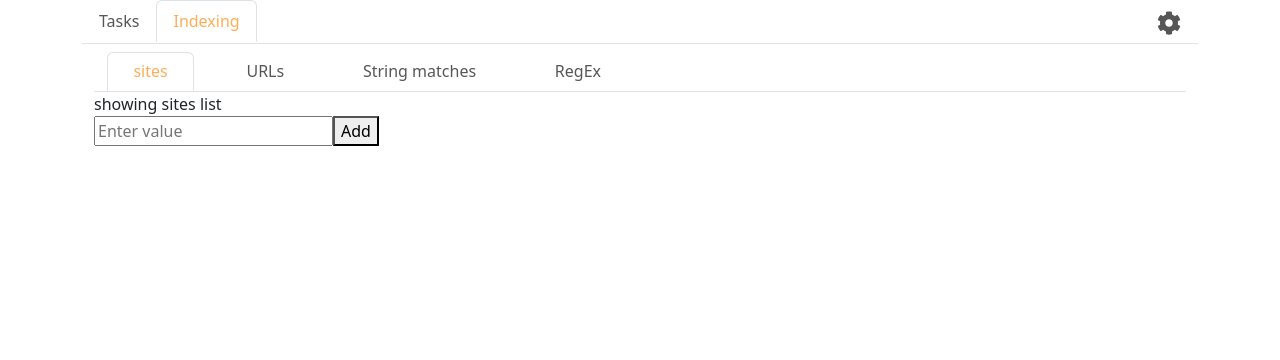
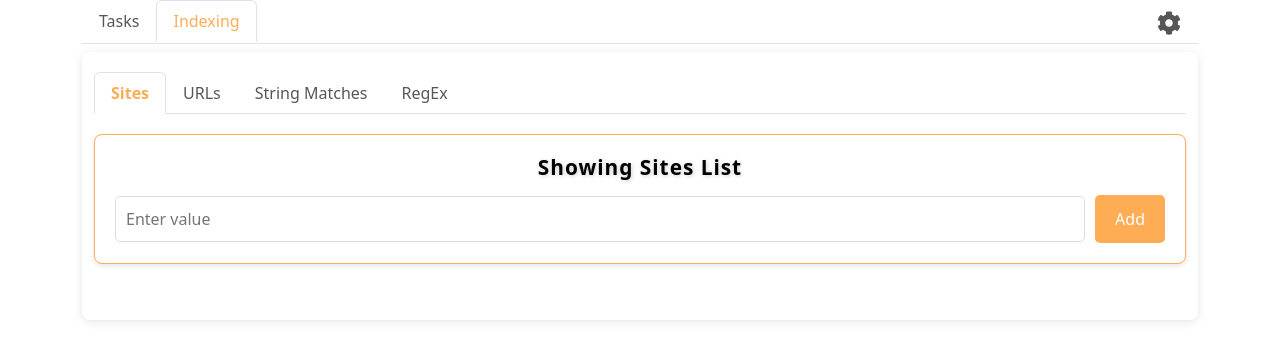
Before and after one commit to ternextensionteam/TERN, a React app: page / in a window 1280 px wide. Both pictures are taken after a click on the button "Indexing". Built offline with nearby package versions, Linux system fonts and the light colour scheme; some packages are replaced by stand-ins of ours.

Commit message:
Update Index Page Styling

```diff
--- a/package.json
+++ b/package.json
@@ -15,7 +15,7 @@
     "bootstrap": "^5.3.3",
     "hawk2": "file:",
     "react": "^18.3.1",
-    "react-bootstrap": "^2.10.7",
+    "react-bootstrap": "^2.10.9",
     "react-dom": "^18.3.1",
     "react-icons": "^5.3.0"
   },
--- /dev/null
+++ b/src/components/IndexInput/IndexInput.css
@@ -0,0 +1,48 @@
+
+.index-input-container {
+    display: flex;
+    align-items: center;
+    gap: 10px;
+    margin-top: 15px;
+  }
+
+
+  .index-input-field {
+    flex: 1;
+    padding: 10px;
+    font-size: 1rem;
+    border: 1px solid #ddd;
+    border-radius: 5px;
+    transition: border-color 0.3s ease;
+  }
+
+
+  .index-input-field:focus {
+    border-color: #ffad54;
+    outline: none;
+  }
+
+
+  .index-input-button {
+    background-color: #ffad54;
+    color: #fff;
+    padding: 12px 20px;
+    border: none;
+    border-radius: 5px;
+    font-size: 1rem;
+    cursor: pointer;
+    transition: background-color 0.3s ease, transform 0.3s ease;
+  }
+
+
+  .index-input-button:hover {
+    background-color: #ffad54;
+    transform: scale(1.05);
+  }
+
+
+  .index-input-button:disabled {
+    background-color: #ccc;
+    cursor: not-allowed;
+    transform: scale(1);
+  }
--- a/src/components/IndexInput/IndexInput.js
+++ b/src/components/IndexInput/IndexInput.js
@@ -1,5 +1,5 @@
 import React, { useState } from 'react';
-
+import './IndexInput.css';
 const IndexInput = ({ add }) => {
   const [inputValue, setInputValue] = useState('');
 
@@ -11,14 +11,17 @@ const IndexInput = ({ add }) => {
   };
 
   return (
-    <div>
+    <div className="index-input-container">
       <input
         type="text"
+        className="index-input-field"
         value={inputValue}
         onChange={(e) => setInputValue(e.target.value)}
         placeholder="Enter value"
       />
-      <button onClick={handleAdd}>Add</button>
+      <button className="index-input-button" onClick={handleAdd}>
+        Add
+      </button>
     </div>
   );
 };
--- /dev/null
+++ b/src/components/IndexList/IndexList.css
@@ -0,0 +1,34 @@
+
+ul {
+    list-style-type: none;
+    padding: 0;
+    margin: 0;
+    font-family: Arial, sans-serif;
+    background-color: #ffffff;
+    border-radius: 8px;
+    box-shadow: 0 2px 8px rgba(0, 0, 0, 0.1);
+    overflow: hidden;
+    max-width: 400px;
+    margin: 20px auto;
+  }
+
+
+  li {
+    padding: 12px;
+    border-bottom: 1px solid #ddd;
+    font-size: 16px;
+    color: #333;
+    cursor: pointer;
+    transition: background-color 0.3s ease, color 0.3s ease;
+  }
+
+
+  li:hover {
+    background-color: #FFA500;
+    color: white;
+  }
+
+
+  li:last-child {
+    border-bottom: none;
+  }
--- a/src/components/IndexList/IndexList.js
+++ b/src/components/IndexList/IndexList.js
@@ -1,4 +1,5 @@
 import React from 'react';
+import './indexlist.css';
 
 const IndexList = ({ items }) => {
   return (
--- a/src/components/IndexingSection/IndexingSection.css
+++ b/src/components/IndexingSection/IndexingSection.css
@@ -1,10 +1,43 @@
-.subnav-link {
-    color: rgb(86, 86, 86) !important;
-    padding: 0.5vw 2vw !important; /* Adjust padding */
-    margin: 0 1vw !important; /* Adjust margin */
-    font-size: clamp(8px,4vw,16px) !important; /* Adjust font size */
+.indexing-section {
+  max-width: 700px;
+  margin: 0 auto;
+  padding: 20px;
+  background: #fff;
+  border-radius: 8px;
+  box-shadow: 0 2px 10px rgba(0, 0, 0, 0.1);
 }
 
-  .subnav-link.active {
-    color: #ffad54 !important;
-  }
+
+.indexing-box {
+  background: #ffffff;
+  padding: 20px;
+  border-radius: 8px;
+  border: 1px solid #ffad54;
+  box-shadow: 0 2px 5px rgba(0, 0, 0, 0.1);
+  margin: 20px 0;
+  text-align: center;
+}
+
+
+.subnav-link {
+  color: #555;
+  padding: 10px 15px;
+  font-size: 1rem;
+  transition: all 0.3s ease-in-out;
+}
+
+.subnav-link.active {
+  color: #ffad54;
+  font-weight: bold;
+  border-bottom: 3px solid #ffad54;
+}
+
+.section-title {
+  font-size: 1.3rem;
+  font-weight: 700;
+  color: #000000;
+  margin-bottom: 15px;
+  text-transform: capitalize;
+  letter-spacing: 1px;
+  text-shadow: 1px 1px 4px rgba(0, 0, 0, 0.2);
+}
--- a/src/components/IndexingSection/IndexingSection.js
+++ b/src/components/IndexingSection/IndexingSection.js
@@ -1,9 +1,9 @@
-import React, { useState } from 'react';
-import { Container, Nav } from 'react-bootstrap';
-import IndexInput from '../IndexInput/IndexInput';
-import IndexList from '../IndexList/IndexList';
-import './IndexingSection.css';
-import useIndexMatching from '../../hooks/useIndexMatching/useIndexMatching';
+import React, { useState } from "react";
+import { Container, Nav } from "react-bootstrap";
+import IndexInput from "../IndexInput/IndexInput";
+import IndexList from "../IndexList/IndexList";
+import "./IndexingSection.css";
+import useIndexMatching from "../../hooks/useIndexMatching/useIndexMatching";
 
 const IndexingSection = () => {
   const [activeIndexSection, setActiveIndexSection] = useState("sites");
@@ -23,82 +23,55 @@ const IndexingSection = () => {
     updateUrl,
     addStringMatch,
     removeStringMatch,
-    updateStringMatch
+    updateStringMatch,
   } = useIndexMatching();
+
+  const sections = [
+    { key: "sites", label: "Sites" },
+    { key: "urls", label: "URLs" },
+    { key: "stringmatches", label: "String Matches" },
+    { key: "regex", label: "RegEx" },
+  ];
 
   const sectionFunctions = {
     sites: { add: addSite, remove: removeSite, update: updateSite },
     regex: { add: addRegex, remove: removeRegex, update: updateRegex },
     urls: { add: addUrl, remove: removeUrl, update: updateUrl },
-    stringmatches: { add: addStringMatch, remove: removeStringMatch, update: updateStringMatch }
+    stringmatches: { add: addStringMatch, remove: removeStringMatch, update: updateStringMatch },
   };
 
   const sectionItems = {
-    sites:sites,
+    sites,
     regex: regexs,
-    urls:urls,
-    stringmatches: stringMatches
+    urls,
+    stringmatches: stringMatches,
   };
 
-  const currentFunctions = sectionFunctions[activeIndexSection];
-  const currentItems = sectionItems[activeIndexSection];
-
   return (
-    <Container>
+    <Container className="indexing-section">
       <Nav variant="tabs" activeKey={activeIndexSection} onSelect={setActiveIndexSection}>
-      <Nav.Item>
-          <Nav.Link
-            eventKey="sites"
-            active={activeIndexSection === "sites"}
-            onClick={() => setActiveIndexSection("sites")}
-            className='subnav-link'
-          >
-            sites
-          </Nav.Link>
-        </Nav.Item>
-        <Nav.Item>
-          <Nav.Link
-            eventKey="urls"
-            active={activeIndexSection === "urls"}
-            onClick={() => setActiveIndexSection("urls")}
-            className='subnav-link'
-          >
-            URLs
-          </Nav.Link>
-        </Nav.Item>
-        <Nav.Item>
-          <Nav.Link
-            eventKey="stringmatches"
-            active={activeIndexSection === "stringmatches"}
-            onClick={() => setActiveIndexSection("stringmatches")}
-            className='subnav-link'
-          >
-            String matches
-          </Nav.Link>
-        </Nav.Item>
-        <Nav.Item>
-          <Nav.Link
-            eventKey="regex"
-            active={activeIndexSection === "regex"}
-            onClick={() => setActiveIndexSection("regex")}
-            className='subnav-link'
-          >
-            RegEx
-          </Nav.Link>
-        </Nav.Item>
+        {sections.map((section) => (
+          <Nav.Item key={section.key}>
+            <Nav.Link
+              eventKey={section.key}
+              className={`subnav-link ${activeIndexSection === section.key ? "active" : ""}`}
+            >
+              {section.label}
+            </Nav.Link>
+          </Nav.Item>
+        ))}
       </Nav>
 
-      {/* Conditionally Render Sections */}
-      {activeIndexSection === "sites" && <div>showing sites list</div>}
-      {activeIndexSection === "urls" && <div>showing urls list</div>}
-      {activeIndexSection === "stringmatches" && <div>showing stringmatches list</div>}
-      {activeIndexSection === "regex" && <div>showing regex list</div>}
 
-      {/* Pass the functions to IndexInput */}
-      <IndexInput {...currentFunctions} />
+      <div className="indexing-box">
+        <h2 className="section-title">
+          Showing {sections.find(s => s.key === activeIndexSection)?.label} List
+        </h2>
 
-      {/* Pass the items to IndexList */}
-      <IndexList items={currentItems} />
+        <IndexInput {...sectionFunctions[activeIndexSection]} />
+      </div>
+
+      <IndexList items={sectionItems[activeIndexSection]} />
     </Container>
   );
 };
```
Also changed, not shown: 1 other file.
